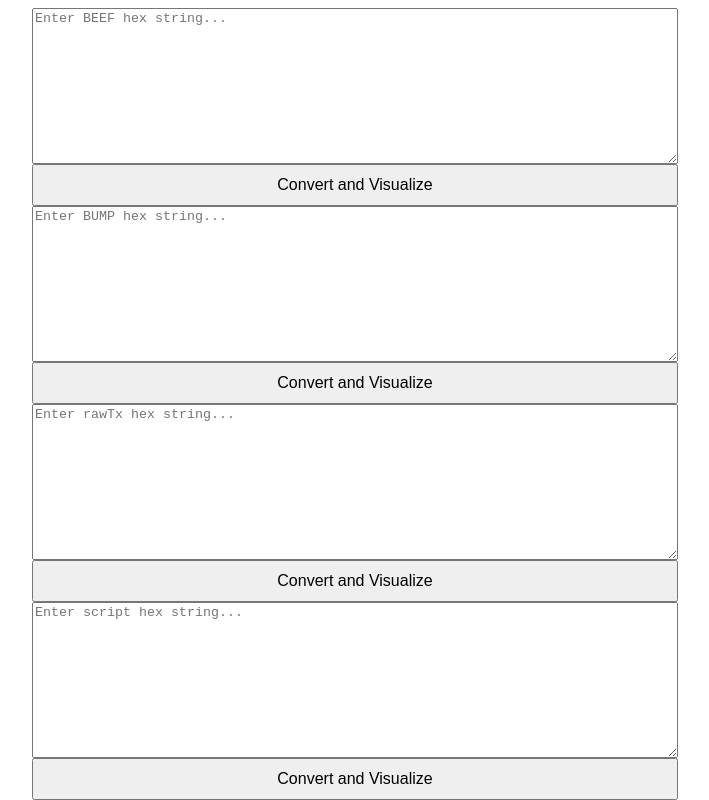
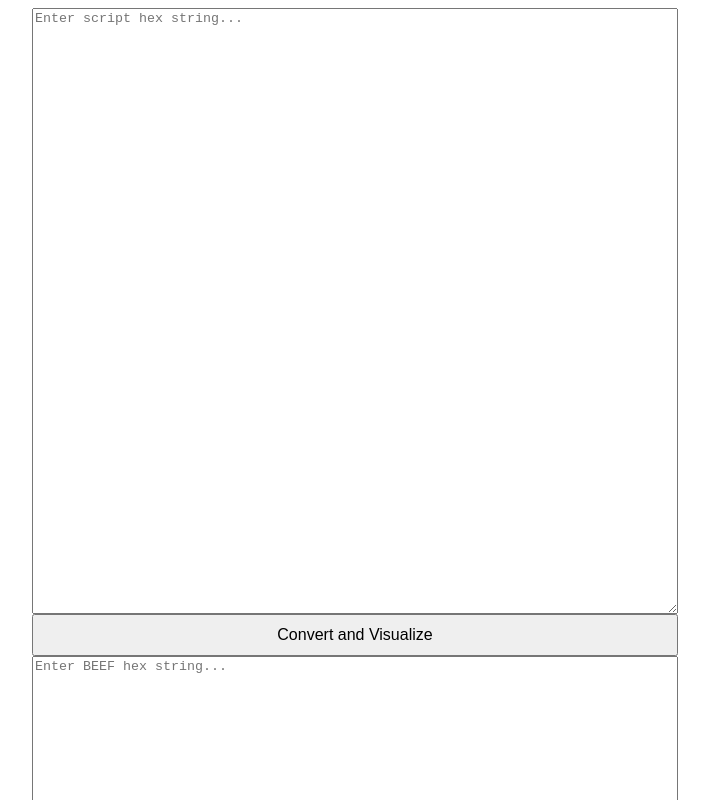
Before and after one commit to YinanDanielZhou/BSVScriptVisualizer, a React (Vite) app: page /BSVScriptVisualizer/HexToJson in a window 1280 px wide. Shown: the top 800 px of the page, without its empty margins (285-994 px from the left). Built offline with nearby package versions, Linux system fonts and the light colour scheme.

Commit message:
a component to convert ASM Script to Hex Script

```diff
--- /dev/null
+++ b/src/hexVisualizers/ASMtoHex.tsx
@@ -0,0 +1,40 @@
+import React, { useState } from 'react';
+
+import './Visualizer.css'
+import { Script } from '@bsv/sdk';
+
+function ASMtoHexConverter() {
+    const [scriptInput, setscriptInput] = useState<string>("");
+    const [hexOutput, sethexOutput] = useState<string | null>(null);
+
+    function handleConvert(): void {
+        const script = Script.fromASM(scriptInput)
+        sethexOutput(script.toHex())
+    }
+
+    return (
+        <div className='container'>
+            <div className='container'>
+                <textarea
+                    className="hexInputTextarea"
+                    rows={40}
+                    value={scriptInput}
+                    onChange={(e) => setscriptInput(e.target.value)}
+                    placeholder="Enter script hex string..."
+                />
+                <button className='centered-button' onClick={handleConvert}>
+                    Convert and Visualize
+                </button>
+            {hexOutput && (
+                    <div className="mt-6">
+                    <h2 className="text-lg font-semibold mb-2">JSON Output</h2>
+
+                    <p style={{wordWrap: 'break-word', width: '700px'}}>{hexOutput}</p>
+                    </div>
+                )}
+            </div>
+        </div>
+    )
+};
+
+export default ASMtoHexConverter;
--- a/src/main.tsx
+++ b/src/main.tsx
@@ -8,6 +8,7 @@
 import RawTxVisualizer from './hexVisualizers/rawTxVisualizer';
 import ScriptVisualizer from './hexVisualizers/scriptVisualizer';
 import NotFound from './NotFound';
+import ASMtoHexConverter from './hexVisualizers/ASMtoHex';
 
 
 ReactDOM.createRoot(document.getElementById('root')!).render(
@@ -17,6 +18,7 @@
           <Route path="/" element={<ScriptExecutionVisualizer />} />
           <Route path="/HexToJson" element={
             <div style={{ display: 'flex', flexDirection: 'column', alignItems: "center", justifyContent: 'center' }}>
+              <ASMtoHexConverter />
               <BEEFVisualizer />
               <BUMPVisualizer />
               <RawTxVisualizer />
```
